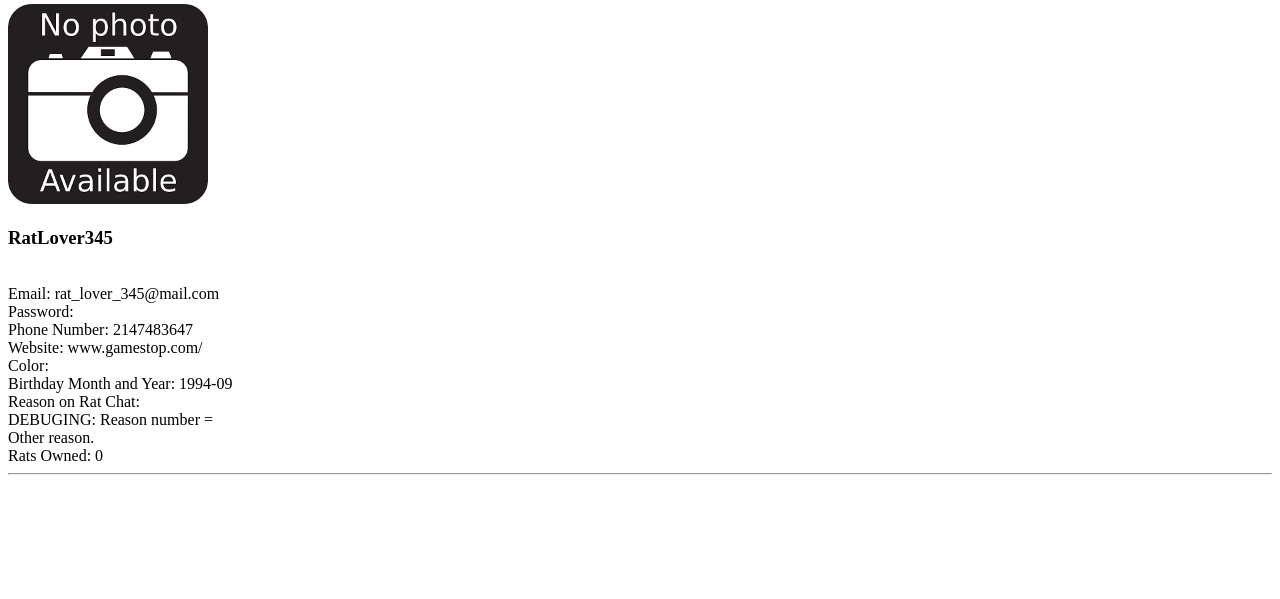
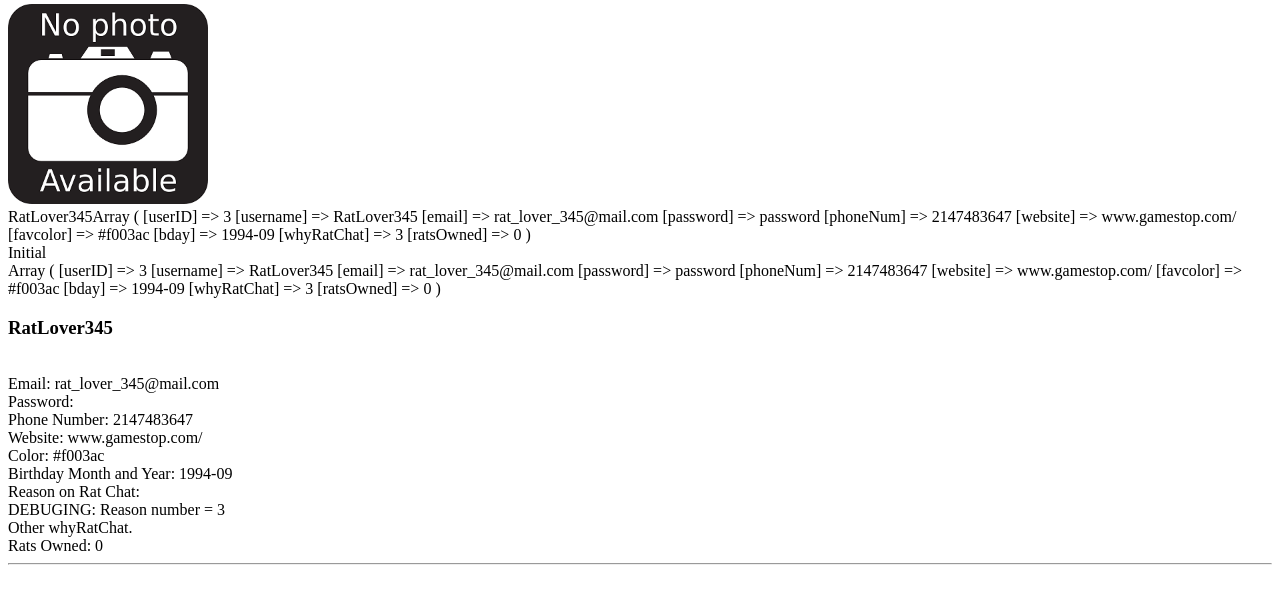
Before and after one commit to scklinzing/WebTech, a PHP site: page /views/userProfile.php?username=RatLover345 in a window 1280 px wide. Shown: the part 231-830 px from the top of the page. Before the commit the page ends 706 px from the top, so only its background shows below. Run offline with PHP 8.4, Linux system fonts and the light colour scheme; data comes from the database, SQL or seed files in the repository.

Commit message:
Fixed pulling whyRatChat and favcolor from database

```diff
--- a/lab2/ks_profile2/WebContent/models/UserDB.class.php
+++ b/lab2/ks_profile2/WebContent/models/UserDB.class.php
@@ -29,6 +29,7 @@ class UserDB {
 			$statement->bindParam ( ":username", $username ); // Only binds at execute time
 			$statement->execute ();
 			$result = $statement->fetch ( PDO::FETCH_ASSOC );
+			print_r($result);
 			if (! empty ( $result ))
 				$user = new UserData ( $result );
 			$statement->closeCursor ();
--- a/lab2/ks_profile2/WebContent/models/UserData.class.php
+++ b/lab2/ks_profile2/WebContent/models/UserData.class.php
@@ -1,6 +1,6 @@
 <?php
 /**
- * username, email, password, phoneNum, website, color, bday, reason, ratsOwned
+ * username, email, password, phoneNum, website, color, bday, whyRatChat, ratsOwned
  *
  * Responsibility: Holds data for user and performs validation
  * Constructor expects an associative array with field values for initialization
@@ -12,9 +12,9 @@ class UserData {
 	private $password;
 	private $phoneNum;
 	private $website;
-	private $color;
+	private $favcolor;
 	private $bday;
-	private $reason;
+	private $whyRatChat;
 	private $ratsOwned;
 	/* constructor */
 	public function __construct($formInput) {
@@ -36,14 +36,14 @@ class UserData {
 	public function getWebsite() {
 		return $this->website;
 	}
-	public function getColor() {
-		return $this->color;
+	public function getFavColor() {
+		return $this->favcolor;
 	}
 	public function getBDay() {
 		return $this->bday;
 	}
-	public function getReason() {
-		return $this->reason;
+	public function getWhyRatChat() {
+		return $this->whyRatChat;
 	}
 	public function getRatsOwned() {
 		return $this->ratsOwned;
@@ -56,9 +56,9 @@ class UserData {
 				"password" => $this->password,
 				"phoneNum" => $this->phoneNum,
 				"website" => $this->website,
-				"color" => $this->color,
+				"favcolor" => $this->favcolor,
 				"bday" => $this->bday,
-				"reason" => $this->reason,
+				"whyRatChat" => $this->whyRatChat,
 				"ratsOwned" => $this->ratsOwned
 		);
 		return $paramArray;
@@ -70,11 +70,11 @@ class UserData {
 		echo "Password: $this->password<br>";
 		echo "Phone Number: $this->phoneNum<br>";
 		echo "Website: $this->website<br>";
-		echo "Color: $this->color<br>";
+		echo "Color: $this->favcolor<br>";
 		echo "Birthday Month and Year: $this->bday<br>";
 		echo "Reason on Rat Chat: ";
-		echo "<br>DEBUGING: Reason number = $this->reason<br>";
-		switch($this->reason) {
+		echo "<br>DEBUGING: Reason number = $this->whyRatChat<br>";
+		switch($this->whyRatChat) {
 			case 1:
 				echo "I own rats.<br>";
 				break;
@@ -82,13 +82,15 @@ class UserData {
 				echo "I am looking into owning rats.<br>";
 				break;
 			default:
-				echo "Other reason.<br>";
+				echo "Other whyRatChat.<br>";
 				break;
 		}
 		echo "Rats Owned: $this->ratsOwned<br>";
 	}
 	/* initialize all the variables */
 	private function initialize($formInput) {
+		echo "<br>Initial<br>";
+		print_r($formInput);
 		if (isset ( $formInput ['username'] ))
 			$this->username = $formInput ['username'];
 		if (isset ( $formInput ['email'] ))
@@ -100,11 +102,11 @@ class UserData {
 		if (isset ( $formInput ['website'] ))
 			$this->website = $formInput ['website'];
 		if (isset ( $formInput ['favcolor'] ))
-			$this->color = $formInput ['favcolor'];
+			$this->favcolor = $formInput ['favcolor'];
 		if (isset ( $formInput ['bday'] ))
 			$this->bday = $formInput ['bday'];
 		if (isset ( $formInput ['whyRatChat'] ))
-			$this->reason = $formInput ['whyRatChat'];
+			$this->whyRatChat = $formInput ['whyRatChat'];
 		if (isset ( $formInput ['ratsOwned'] ))
 			$this->ratsOwned = $formInput ['ratsOwned'];
 	}
--- a/lab2/ks_profile2/WebContent/views/showUser.php
+++ b/lab2/ks_profile2/WebContent/views/showUser.php
@@ -7,6 +7,7 @@ include_once ("../models/UserData.class.php");
 include_once ("../models/UserDB.class.php");
 include_once ("../models/Database.class.php");
 function showUser($username) {
+	print_r($username);
 	$user = UserDB::getUser ( $username );
 	$user->printUser ();
 	echo "<hr><br>";
--- a/lab2/ks_profile2/WebContent/views/userForm.php
+++ b/lab2/ks_profile2/WebContent/views/userForm.php
@@ -64,8 +64,7 @@
 					What brings you to Rat Chat?<br>
 					<input type="radio" name="whyRatChat" value="1" tabindex="10" required> I own rats.<br>
 					<input type="radio" name="whyRatChat" value="2" tabindex="11"> I am looking into getting a rat.<br>
-					<input type="radio" name="whyRatChat" value="0" tabindex="12">
-					Other<br>
+					<input type="radio" name="whyRatChat" value="3" tabindex="12"> Other<br>
 				</p>
 				<p>
 					How many rats do you currently own? Please enter a number. <input type="number"
```
Also changed, not shown: lab2/ks_profile2/sql/ratChatDB.sql (+9 -9 lines).
